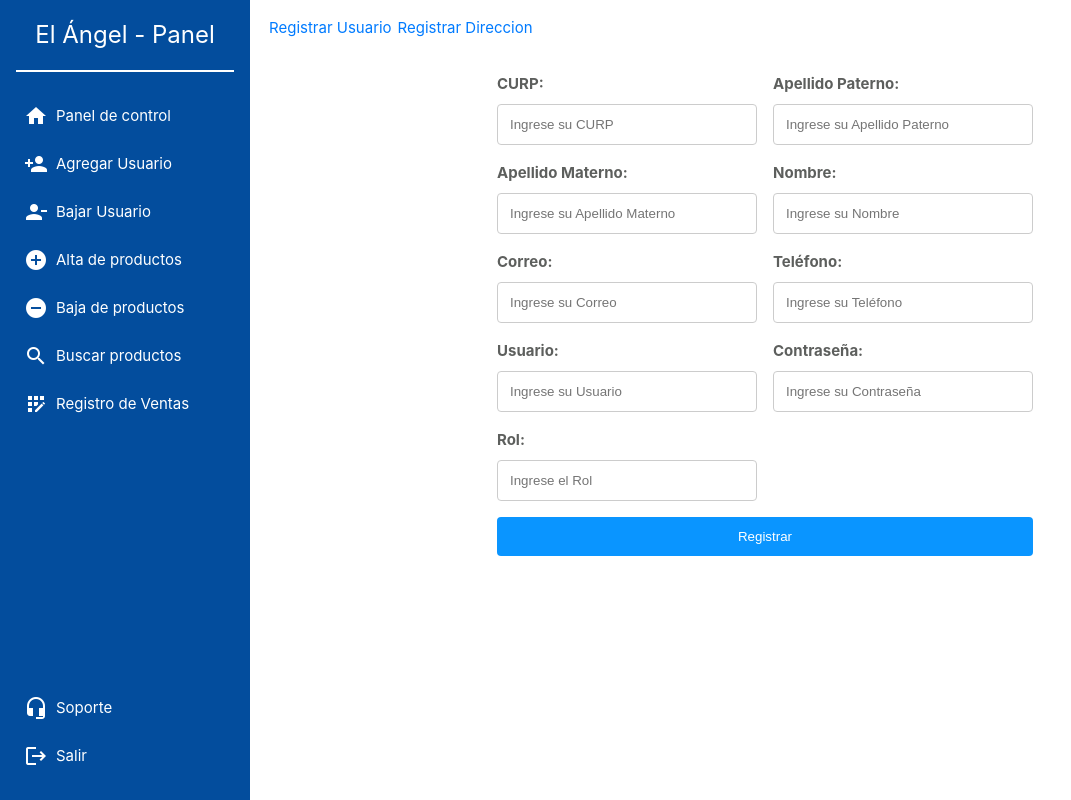
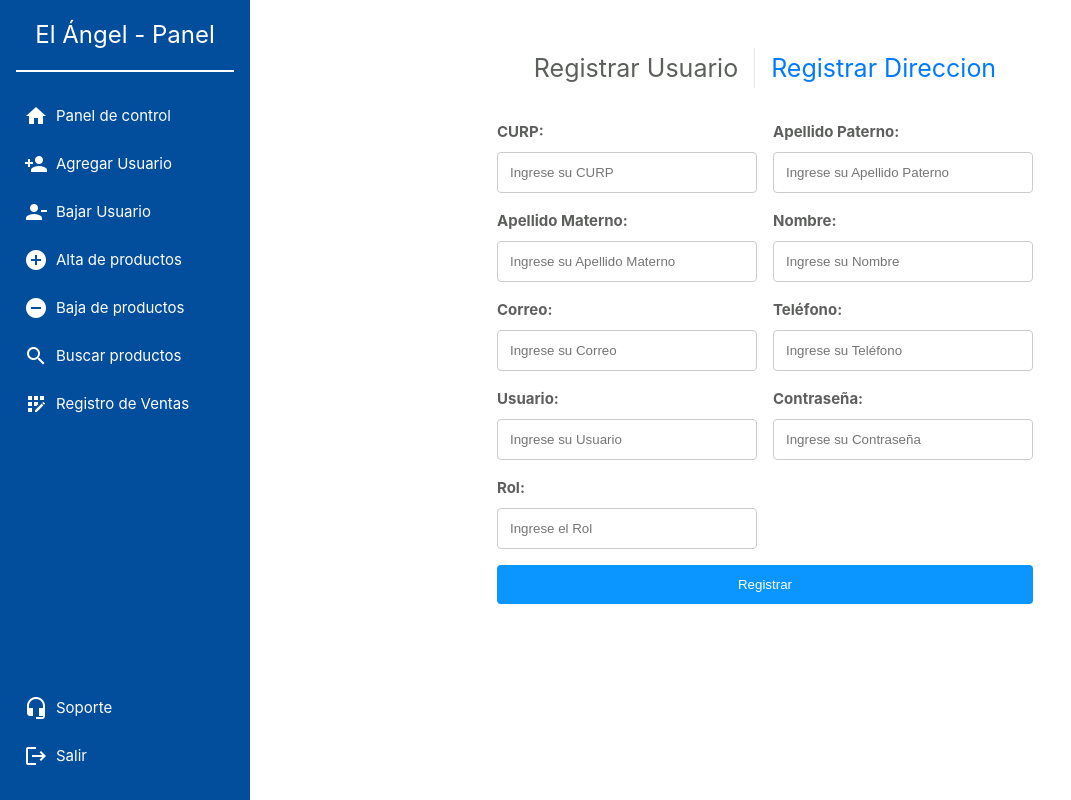
Before and after one commit to LXRDSZN/Sistema-papeleria, a Vue app: page /Datos_de_usuario in a window 1280 px wide. Shown: the whole page, without its empty margins (0-1071 px from the left). Built offline with nearby package versions, Linux system fonts and the light colour scheme.

Commit message:
backend and frontend ----> succes

```diff
--- a/src/components/Component-Direcciones.vue
+++ b/src/components/Component-Direcciones.vue
@@ -1,43 +1,44 @@
 <script setup>
-import { ref } from 'vue';
+// Importamos ref para crear las variables reactivas
+import { ref, onMounted } from 'vue';
+// Importamos Axios para hacer la solicitud HTTP
 import axios from 'axios';
+// Importamos useRoute para acceder a los parámetros de la URL
+import { useRoute, useRouter } from 'vue-router';
 
-// Variables reactivas para los campos del formulario
+// Variables reactivas para los campos del formulario de dirección
+const curp = ref('');
 const calle = ref('');
 const numero_exterior = ref('');
 const numero_interior = ref('');
 const colonia = ref('');
 const ciudad = ref('');
 const estado = ref('');
-const codigo_postal  = ref('');
+const codigo_postal = ref('');
 const pais = ref('');
 
 // Variable para el mensaje de error
 const errorMessage = ref('');
+const router = useRouter();  // Crear una instancia del router
+const route = useRoute(); // Acceder a los parámetros de la URL
+
+// Obtener la CURP desde los query parameters de la URL al montar el componente
+onMounted(() => {
+  curp.value = route.query.curp;  // Acceder a la CURP desde la URL
+});
 
 // Función para registrar la dirección
 const registerAddress3 = async () => {
   // Validamos si los campos están vacíos
-  if (!calle.value || !numero_exterior.value || !numero_interior.value || !colonia.value || !ciudad.value || !estado.value || !codigo_postal.value || !pais.value) {
+  if (!calle.value || !numero_exterior.value || !numero_interior.value || !colonia.value || !ciudad.value || !estado.value || !codigo_postal.value || !pais.value || !curp.value) {
     errorMessage.value = 'Por favor, completa todos los campos de la dirección';
     return;
   }
 
-  // Log de los datos a enviar
-  console.log({
-    calle: calle.value,
-    numero_exterior: numero_exterior.value,
-    numero_interior: numero_interior.value,
-    colonia: colonia.value,
-    ciudad: ciudad.value,
-    estado: estado.value,
-    codigo_postal: codigo_postal.value,
-    pais: pais.value,
-  });
-
   try {
     // Realizamos la solicitud POST para registrar la dirección
     const response = await axios.post('http://localhost:5000/api/auth/registrar-direccion', {
+      curp: curp.value,  // Pasar la CURP como llave foránea
       calle: calle.value,
       numero_exterior: numero_exterior.value,
       numero_interior: numero_interior.value,
@@ -49,10 +50,10 @@ const registerAddress3 = async () => {
     });
 
     // Si el registro es exitoso, redirigir a otra página o limpiar los campos
-    if (response.data.success) {
+    if (response.data.message === 'Dirección registrada exitosamente') {
       alert('Dirección registrada exitosamente');
-      // Redirigir al panel o limpiar el formulario
-      window.location.href = '/panel';  // Usar el router de Vue sería lo más recomendable
+      // Redirigir usando Vue Router
+      router.push('/panel');
     } else {
       errorMessage.value = 'Error al registrar la dirección. Intente nuevamente.';
     }
@@ -62,11 +63,13 @@ const registerAddress3 = async () => {
   }
 };
 </script>
+
+
 <template>
   <div class="sys-panel-direcciones">
     <nav class="registros">
-      <RouterLink to="/Datos_de_usuario">Registar Usuario</RouterLink>
-      <RouterLink to="/Datos_de_direccion">Registrar Direccion</RouterLink>
+      <RouterLink to="/Datos_de_usuario">Registrar Usuario</RouterLink>
+      <RouterLink to="/Datos_de_direccion">Registrar Dirección</RouterLink>
     </nav>
     <div class="register-container">
       <section class="fields-container">
@@ -115,10 +118,33 @@ const registerAddress3 = async () => {
       <p v-if="errorMessage" style="color: red">{{ errorMessage }}</p>
     </div>
   </div>
-  </template>
+</template>
 
   <style scoped>
+  .registros {
+    width: 100%;
+    font-size: 25px;
+    text-align: center;
+    margin-top: 2rem;
+  }
 
+  .registros a.router-link-exact-active {
+    color: rgb(91, 96, 91);
+  }
+
+  .registros a.router-link-exact-active:hover {
+    background-color: transparent;
+  }
+
+  .registros a {
+    display: inline-block;
+    padding: 0 1rem;
+    border-left: 1px solid var(--color-border);
+  }
+
+  .registros a:first-of-type {
+    border: 0;
+  }
   .sys-panel-direcciones {
     position: fixed;
     top: 10;
--- a/src/components/Component-Usuario.vue
+++ b/src/components/Component-Usuario.vue
@@ -15,30 +15,17 @@ const username = ref('');
 const password = ref('');
 const rol = ref('');
 
-// Variable para el mensaje de error
+// Variables para el mensaje de error y éxito
 const errorMessage = ref('');
 const successMessage = ref('');
 
 // Función para registrar un usuario
 const registerUser = async () => {
-  // Validamos si los campos de los datos de usuarios no estén vacíos
+  // Validamos si los campos de los datos del usuario no están vacíos
   if (!curp.value || !apellido_paterno.value || !apellido_materno.value || !nombre.value || !correo.value || !telefono.value || !username.value || !password.value || !rol.value) {
     errorMessage.value = 'Por favor, completa todos los campos del Usuario';
     return;
   }
-
-  // Log para revisar los datos antes de enviarlos
-  console.log({
-    curp: curp.value,
-    apellido_paterno: apellido_paterno.value,
-    apellido_materno: apellido_materno.value,
-    nombre: nombre.value,
-    correo: correo.value,
-    telefono: telefono.value,
-    usuario: username.value,
-    contrasena: password.value,
-    rol_id: rol.value,
-  });
 
   try {
     // Realizamos la solicitud POST para registrar el usuario
@@ -58,17 +45,18 @@ const registerUser = async () => {
     if (response.data.message === 'Usuario registrado exitosamente') {
       successMessage.value = 'Usuario registrado exitosamente';
       errorMessage.value = '';  // Limpiar mensaje de error si es exitoso
-      // Redirigir o limpiar el formulario, si es necesario
-      window.location.href = '/Datos_de_direccion';
+      // Redirigir a la página de dirección con la CURP como parámetro
+      window.location.href = `/Datos_de_direccion?curp=${curp.value}`;
     } else {
       errorMessage.value = 'Error en el registro de usuario. Intente nuevamente.';
     }
   } catch (error) {
-    console.error('Error al registrar:', error); // Muestra el error real en la consola
+    console.error('Error al registrar:', error);
     errorMessage.value = 'Error al registrar. Intente nuevamente.';
   }
 };
 </script>
+
 
 <template>
   <div class="sys-panel-usuario">
@@ -145,6 +133,32 @@ const registerUser = async () => {
     margin-left: 250px;
     padding: 1rem;
   }
+
+  .registros {
+    width: 100%;
+    font-size: 25px;
+    text-align: center;
+    margin-top: 2rem;
+  }
+
+  .registros a.router-link-exact-active {
+    color: rgb(91, 96, 91);
+  }
+
+  .registros a.router-link-exact-active:hover {
+    background-color: transparent;
+  }
+
+  .registros a {
+    display: inline-block;
+    padding: 0 1rem;
+    border-left: 1px solid var(--color-border);
+  }
+
+  .registros a:first-of-type {
+    border: 0;
+  }
+
   .register-container {
     display: flex;
     flex-direction: column;
```
